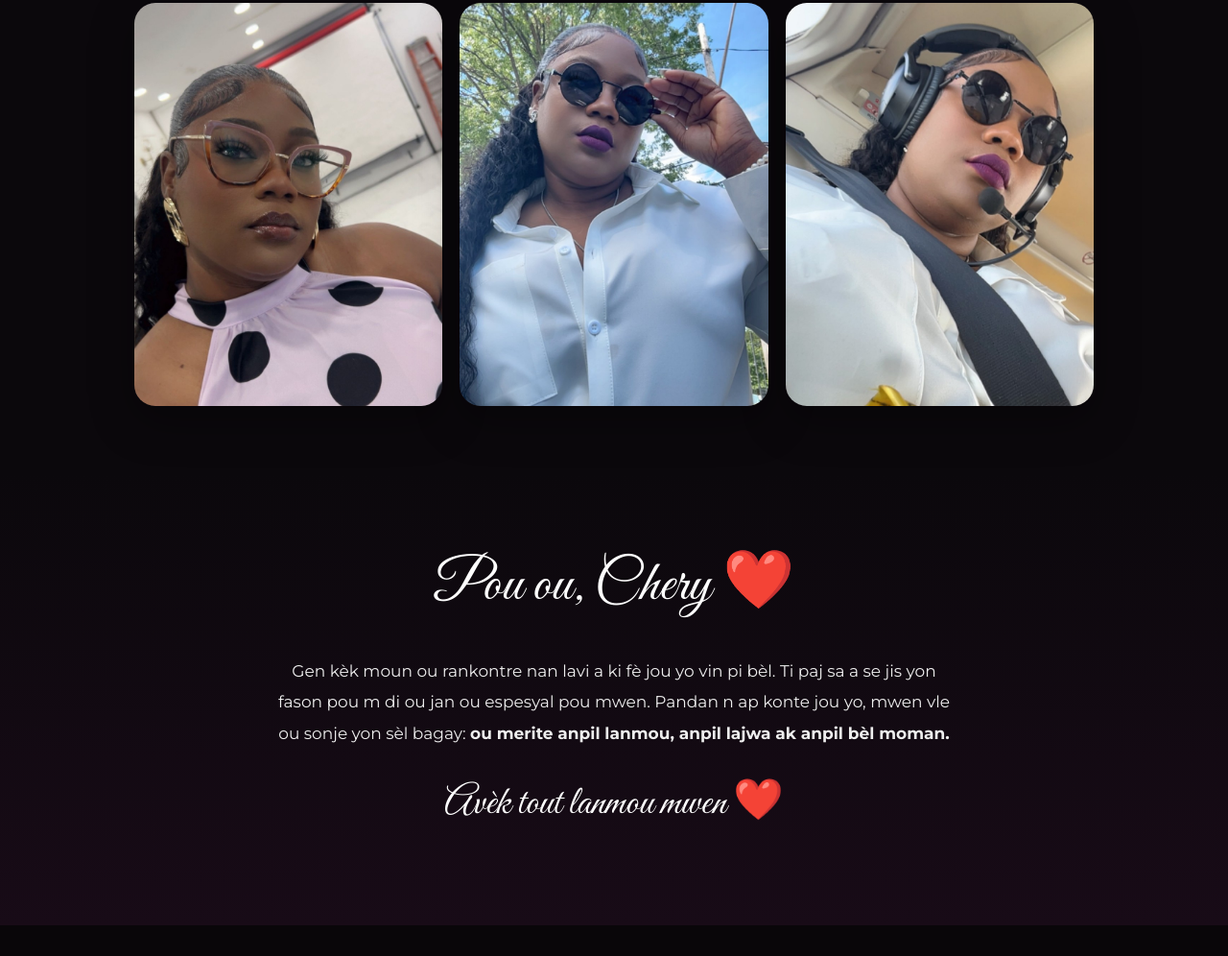
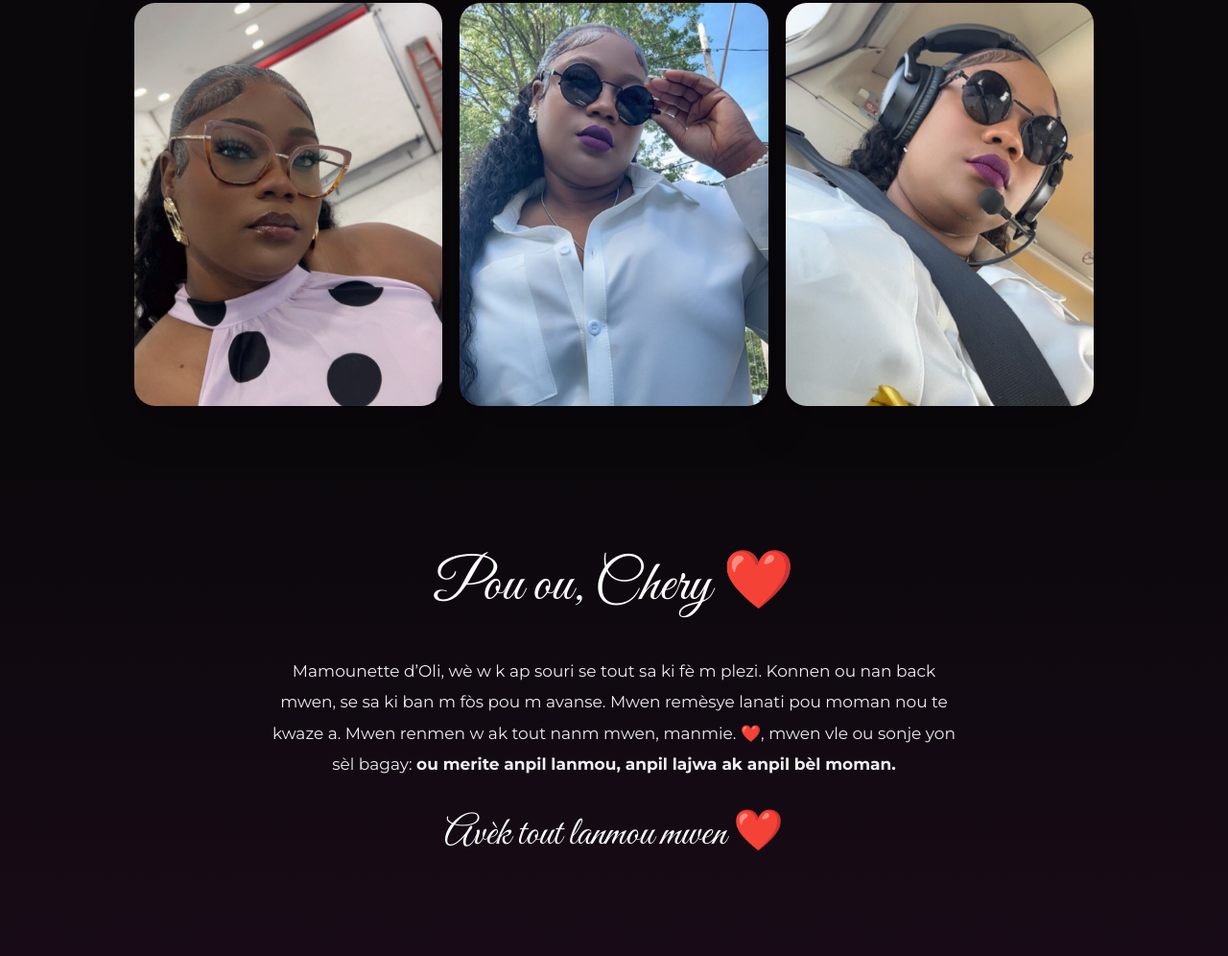
Before and after one commit to petersonolivier50-dot/Thevena, a plain HTML site: page index.html in a window 1280 px wide. Shown: the part 982-1978 px from the top of the page at 96% size. Before the commit the page ends 1946 px from the top, so only its background shows below. Drawn offline with Linux system fonts and the light colour scheme; files whose address does not match are found by name.

Commit message:
Update index.html

```diff
--- a/index.html
+++ b/index.html
@@ -74,9 +74,11 @@
   <section class="letter">
     <h2>Pou ou, Chery ❤️</h2>
     <p>
-      Gen kèk moun ou rankontre nan lavi a ki fè jou yo vin pi bèl.
-      Ti paj sa a se jis yon fason pou m di ou jan ou espesyal pou mwen.
-      Pandan n ap konte jou yo, mwen vle ou sonje yon sèl bagay:
+      Mamounette d’Oli, wè w k ap souri se tout sa ki fè m plezi.
+      Konnen ou nan back mwen, se sa ki ban m fòs pou m avanse.
+      Mwen remèsye lanati pou moman nou te kwaze a.
+
+Mwen renmen w ak tout nanm mwen, manmie. ❤️, mwen vle ou sonje yon sèl bagay:
       <strong>ou merite anpil lanmou, anpil lajwa ak anpil bèl moman.</strong>
     </p>
     <div class="signature">Avèk tout lanmou mwen ❤️</div>
```
